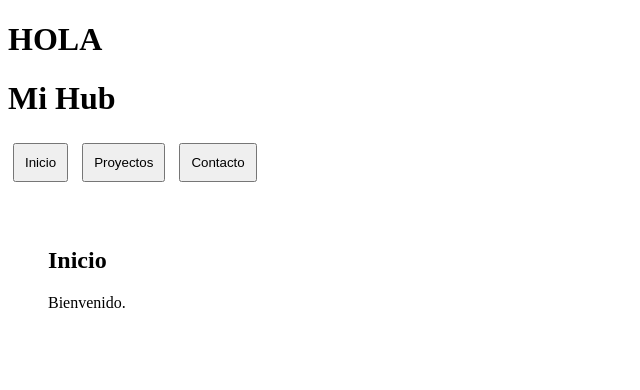
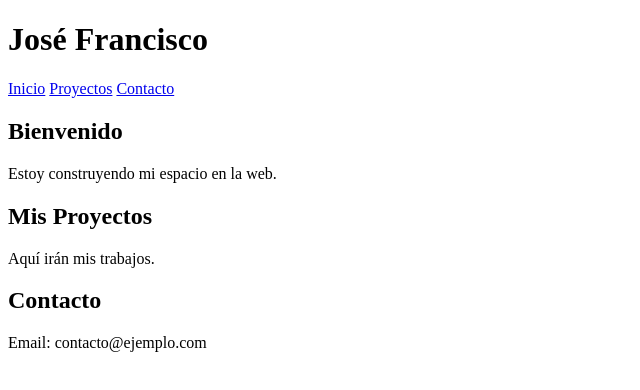
Before and after one commit to josefranciscomonterosuarez-jpg/pagnmam, a plain HTML site: page index.html in a window 1280 px wide. Shown: the whole page, without its empty margins (0-640 px from the left). Drawn offline with Linux system fonts and the light colour scheme.

Commit message:
Update index.html

```diff
--- a/index.html
+++ b/index.html
@@ -2,34 +2,35 @@
 <html lang="es">
 <head>
     <meta charset="UTF-8">
-    <title>LA PAGINA DE LA VIEJA</title>
+    <title>Mi Página</title>
     <link rel="stylesheet" href="style.css">
 </head>
 <body>
+
     <header>
-        <h1>HOLA</h1>
-       <header>
-    <h1>Mi Hub</h1>
-    <nav>
-        <button onclick="mostrarSeccion('inicio')">Inicio</button>
-        <button onclick="mostrarSeccion('proyectos')">Proyectos</button>
-        <button onclick="mostrarSeccion('contacto')">Contacto</button>
-    </nav>
-</header>
+        <h1>José Francisco</h1>
+        <nav>
+            <a href="#inicio">Inicio</a>
+            <a href="#proyectos">Proyectos</a>
+            <a href="#contacto">Contacto</a>
+        </nav>
+    </header>
 
-<main>
-    <section id="inicio" class="seccion activa">
-        <h2>Inicio</h2>
-        <p>Bienvenido.</p>
+    <section id="inicio">
+        <h2>Bienvenido</h2>
+        <p>Estoy construyendo mi espacio en la web.</p>
     </section>
 
-    <section id="proyectos" class="seccion">
-        <h2>Proyectos</h2>
-        <p>Aquí van los proyectos.</p>
+    <section id="proyectos">
+        <h2>Mis Proyectos</h2>
+        <p>Aquí irán mis trabajos.</p>
     </section>
 
-    <section id="contacto" class="seccion">
+    <section id="contacto">
         <h2>Contacto</h2>
-        <p>Formulario o email.</p>
+        <p>Email: contacto@ejemplo.com</p>
     </section>
-</main>
+
+    <script src="script.js"></script>
+</body>
+</html>
```
